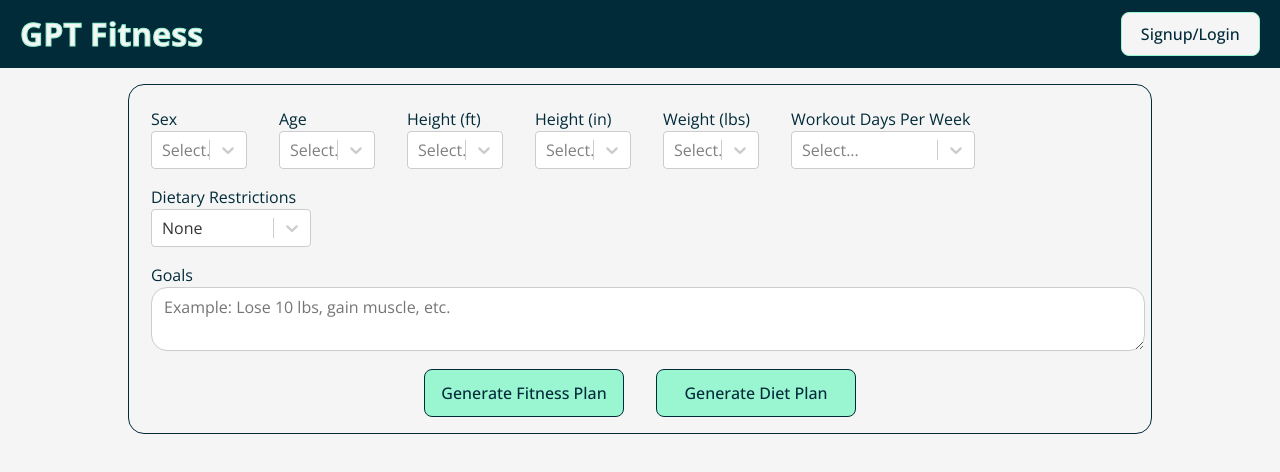
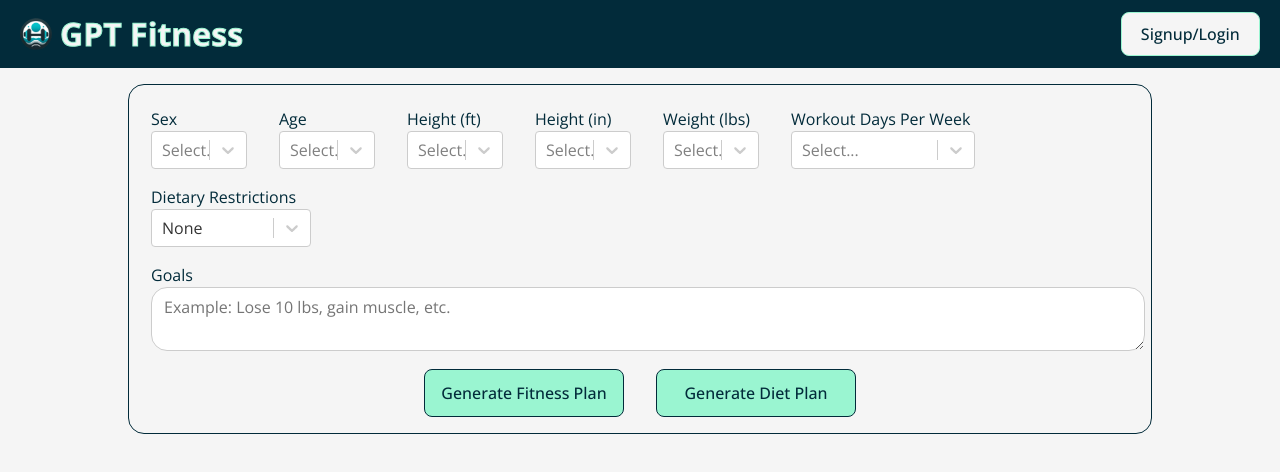
Before and after one commit to 8cott/gpt-fitness-client, a React (Vite) app: page / in a window 1280 px wide. Shown: the top 472 px of the page. Built offline with nearby package versions, Linux system fonts and the light colour scheme.

Commit message:
added icon

```diff
--- a/src/App.css
+++ b/src/App.css
@@ -16,6 +16,8 @@
 }
 
 .navbar-left {
+  display: flex;
+  align-items: center;
   font-size: 2rem;
   flex: 4;
 }
@@ -32,6 +34,11 @@
 .gpt-fitness {
   font-weight: 700;
   -webkit-text-stroke: 1px var(--aquamarine);
+}
+
+.logo {
+  max-height: 2rem;
+  margin-right: 0.5rem;
 }
 
 .navbar-right {
--- a/src/components/Navbar.jsx
+++ b/src/components/Navbar.jsx
@@ -62,7 +62,9 @@ const Navbar = () => {
 
   return (
     <div className='navbar'>
-      <div className='navbar-left'><Link to="/" className='gpt-fitness'>GPT Fitness</Link></div>
+      <div className='navbar-left'>
+        <img className='logo' src='public/logo.png' />
+        <Link to="/" className='gpt-fitness'>GPT Fitness</Link></div>
       <div className='navbar-right'>
         {!isLoggedIn ? (
           <>
```
Also changed, not shown: public/logo.png (added), 1 other file (tests, documents, lock files or other folders).
